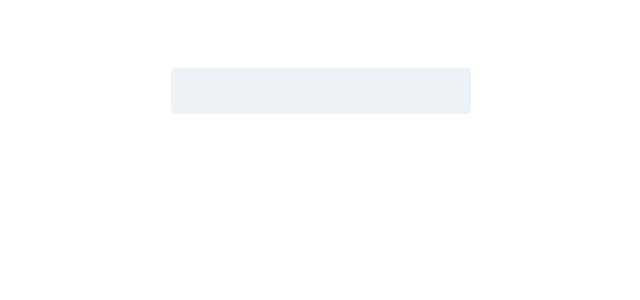
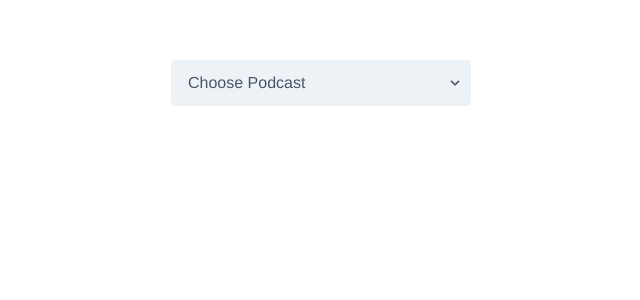
Before and after one commit to jzpeepz/jukepod, a Vue app: page / in a window 1280 px wide. Shown: the top 300 px of the page, without its empty margins (319-959 px from the left). Built offline with nearby package versions, Linux system fonts and the light colour scheme.

Commit message:
Cleaning up interface, adding Tailwind

```diff
--- a/package.json
+++ b/package.json
@@ -9,7 +9,10 @@
   },
   "dependencies": {
     "core-js": "^3.6.5",
+    "fibers": "^5.0.0",
     "register-service-worker": "^1.7.1",
+    "sass": "^1.26.10",
+    "tailwindcss": "^1.4.6",
     "vue": "^2.6.11",
     "vue-router": "^3.2.0",
     "vuex": "^3.4.0"
--- /dev/null
+++ b/postcss.config.js
@@ -0,0 +1,10 @@
+// postcss.config.js
+const autoprefixer = require('autoprefixer');
+const tailwindcss = require('tailwindcss');
+
+module.exports = {
+  plugins: [
+    tailwindcss,
+    autoprefixer,
+  ],
+};
--- /dev/null
+++ b/src/assets/styles/index.scss
@@ -0,0 +1,3 @@
+@tailwind base;
+@tailwind components;
+@tailwind utilities;
--- a/src/components/Jukebox.vue
+++ b/src/components/Jukebox.vue
@@ -1,6 +1,12 @@
 <template>
-  <div class="container">
-    <select v-model="selectedPodcast" @change="changeFeed()">
+  <div class="container flex flex-col items-center">
+    <div class="relative" style="width: 60%;">
+      <select
+        v-model="selectedPodcast"
+        @change="changeFeed()"
+        class="block appearance-none w-full bg-gray-200 border border-gray-200 text-gray-700 py-3 px-4 pr-8 rounded leading-tight focus:outline-none focus:bg-white focus:border-gray-500"
+      >
+        <option value="" disabled selected>Choose Podcast</option>
         <option
           :value="podcast.url"
           v-for="podcast in podcasts"
@@ -8,9 +14,13 @@
           v-html="podcast.name"
         ></option>
       </select>
+      <div class="pointer-events-none absolute inset-y-0 right-0 flex items-center px-2 text-gray-700">
+        <svg class="fill-current h-4 w-4" xmlns="http://www.w3.org/2000/svg" viewBox="0 0 20 20"><path d="M9.293 12.95l.707.707L15.657 8l-1.414-1.414L10 10.828 5.757 6.586 4.343 8z"/></svg>
+      </div>
+    </div>
 
       <article v-show="item.title.length > 0">
-        <h1 v-html="item.title"></h1>
+        <h1 class="text-4xl my-6" v-html="item.title"></h1>
         <figure>
             <figcaption v-html="item.summary"></figcaption>
             <audio
@@ -18,11 +28,19 @@
                 controls
                 preload="none"
                 :src="item.url"
-                @timeupdate="timestampUpdate">
+                @timeupdate="timestampUpdate"
+                class="ml-auto mr-auto mb-8"
+            >
                     Your browser does not support the <code>audio</code> element.
             </audio>
         </figure>
-        <button @click="next()">Next</button>
+        <button
+          @click="next()"
+          style="width: 60%;"
+          class="bg-gray-300 hover:bg-gray-400 text-gray-800 font-bold py-2 px-4 rounded"
+        >
+          <span>Next</span>
+        </button>
       </article>
   </div>
 </template>
@@ -31,7 +49,7 @@
 export default {
   data() {
     return {
-      selectedPodcast: null,
+      selectedPodcast: '',
       podcasts: [
         { name: 'Dateline', url: 'https://rss.art19.com/dateline-nbc' },
         { name: 'Doughboys', url: 'https://rss.art19.com/doughboys' },
@@ -129,68 +147,4 @@
 figure audio {
   margin-top: 20px;
 }
-select, button {
-  width: 60%;
-}
-
-button {
-    box-sizing: border-box;
-    border: 0 solid #e2e8f0 /* 2 */;
-    font-family: inherit;
-    font-size: 100%;
-    line-height: 1.15;
-    margin: 0 /* 2 */;
-    overflow: visible;
-    text-transform: none;
-    -webkit-appearance: button;
-    background-color: transparent;
-    background-image: none;
-    padding: 0;
-    cursor: pointer;
-    padding: 0;
-    line-height: inherit;
-    color: inherit;
-    --bg-opacity: 1!important;
-    background-color: #e2e8f0!important;
-    background-color: rgba(226,232,240,var(--bg-opacity))!important;
-    border-radius: .25rem!important;
-    font-weight: 700!important;
-    padding-top: .5rem!important;
-    padding-bottom: .5rem!important;
-    padding-left: 1rem!important;
-    padding-right: 1rem!important;
-    --text-opacity: 1!important;
-    color: #2d3748!important;
-    color: rgba(45,55,72,var(--text-opacity))!important;
-}
-
-select {
-    font-family: inherit;
-    font-size: 100%;
-    line-height: 1.15;
-    margin: 0 /* 2 */;
-    text-transform: none;
-    -webkit-appearance: none!important;
-    -moz-appearance: none!important;
-    appearance: none!important;
-    --bg-opacity: 1!important;
-    background-color: #edf2f7!important;
-    background-color: rgba(237,242,247,var(--bg-opacity))!important;
-    --border-opacity: 1!important;
-    border-color: #edf2f7!important;
-    border-color: rgba(237,242,247,var(--border-opacity))!important;
-    border-radius: .25rem!important;
-    border-width: 1px!important;
-    display: block!important;
-    line-height: 1.25!important;
-    padding-top: .75rem!important;
-    padding-bottom: .75rem!important;
-    padding-left: 1rem!important;
-    padding-right: 2rem!important;
-    --text-opacity: 1!important;
-    color: #4a5568!important;
-    color: rgba(74,85,104,var(--text-opacity))!important;
-    margin-left: auto;
-    margin-right: auto;
-}
 </style>
--- a/src/main.js
+++ b/src/main.js
@@ -3,6 +3,8 @@
 import './registerServiceWorker';
 import router from './router';
 import store from './store';
+
+import './assets/styles/index.scss';
 
 Vue.config.productionTip = false;
 
--- a/vue.config.js
+++ b/vue.config.js
@@ -1,5 +1,7 @@
 module.exports = {
   pwa: {
     name: 'Jukepod'
-  }
+  },
+
+  lintOnSave: false
 }
```
Also changed, not shown: 13 other files (tests, documents, lock files or other folders). Lines whose indentation alone changed are shown as unchanged.
